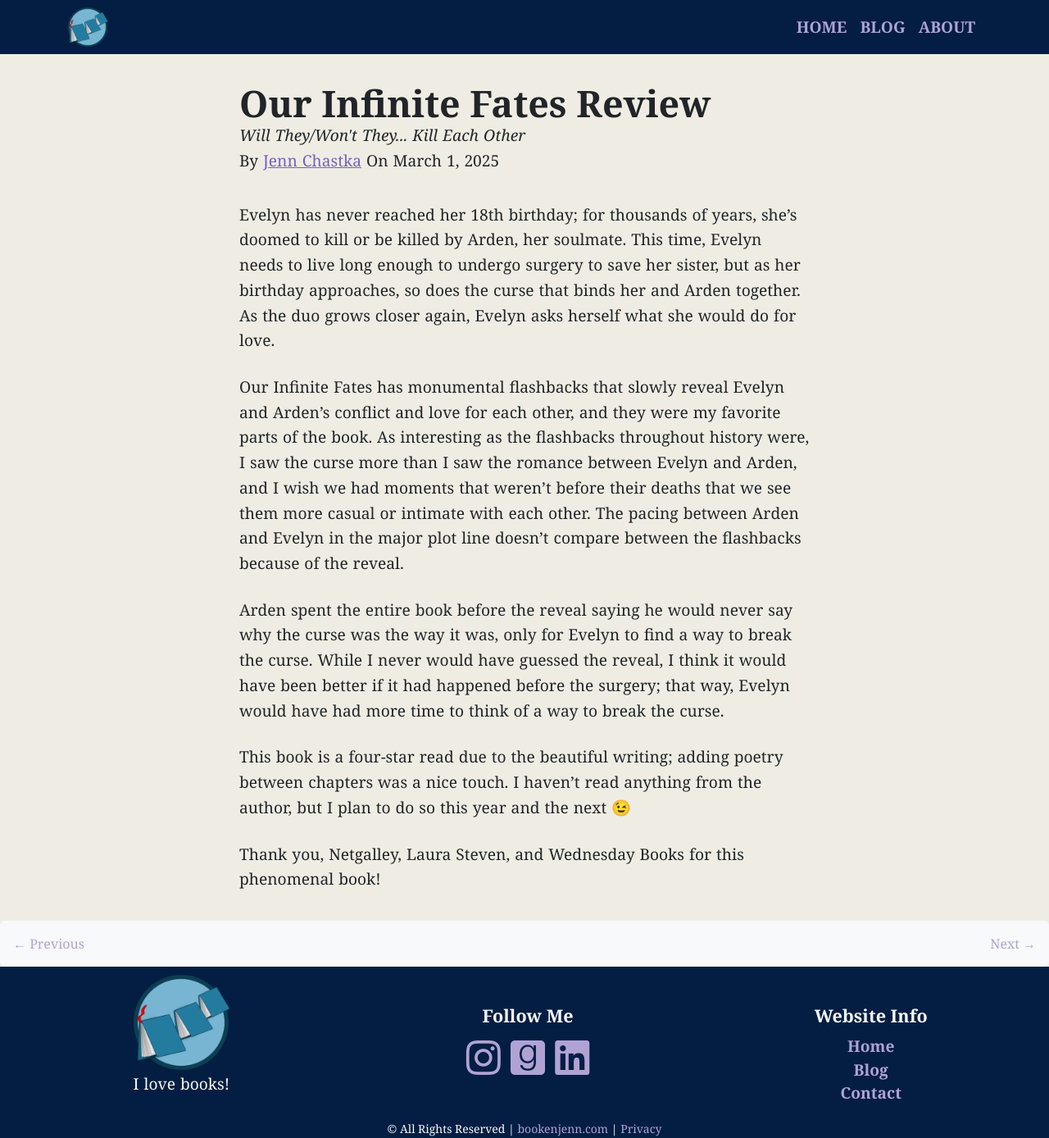
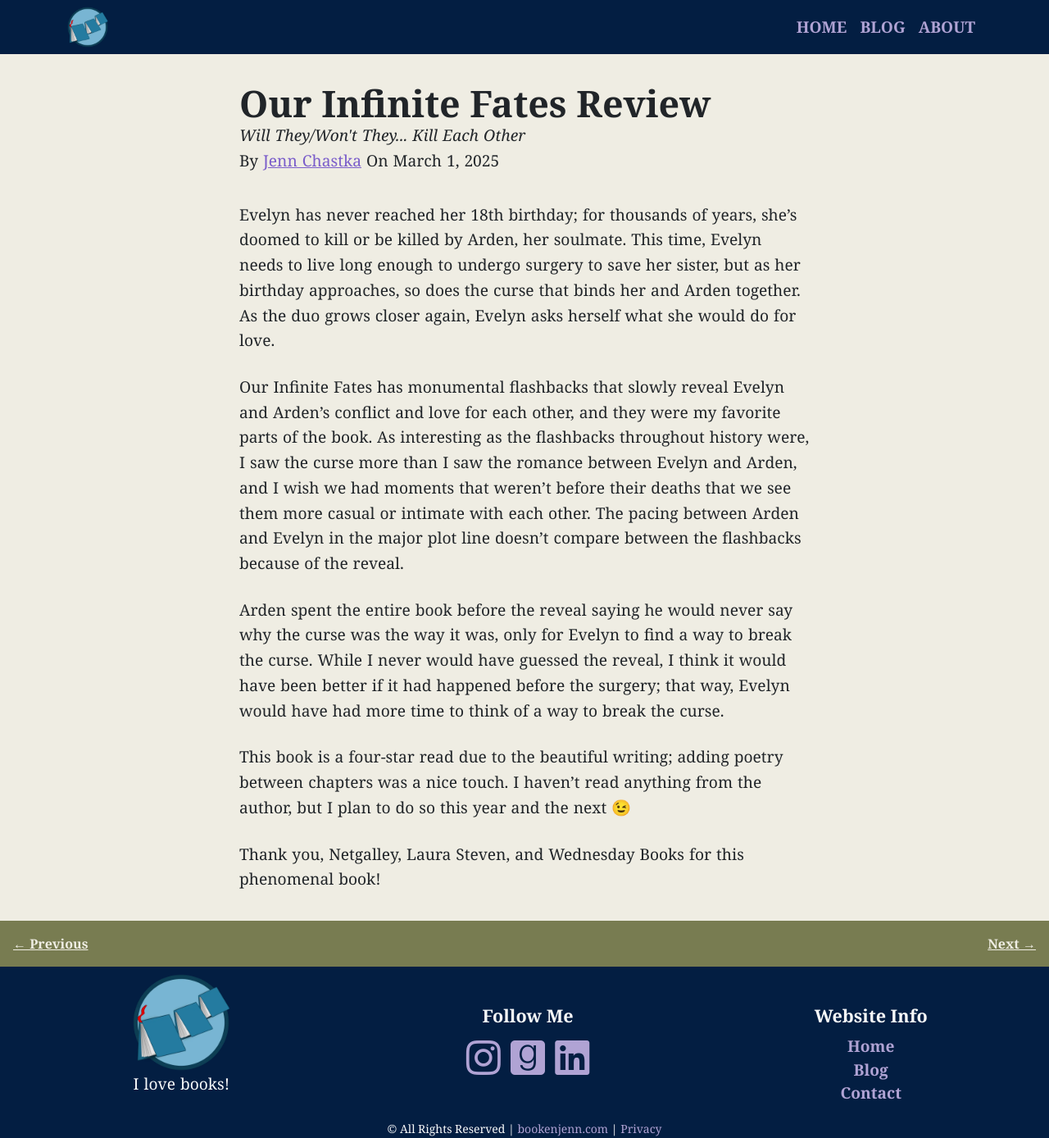
Before and after one commit to CGitHubJ/CGitHubJ.github.io, a Jekyll site: the page built from _posts/2025-03-01-our-infinite-fates-review.md, in a window 1280 px wide. Shown: the whole page at 82% size. Built offline with Jekyll 4.4.1, drawn with Linux system fonts in a browser that asks for light colours; nearby versions of some CDN libraries.

Commit message:
applying theme to post nav links

```diff
--- a/_layouts/post.html
+++ b/_layouts/post.html
@@ -8,7 +8,7 @@ layout: primary
         {{ content }}
     </article>
 </div>
-<nav class="post-nav d-flex justify-content-between flex-wrap align-items-center bg-light p-3 rounded">
+<nav class="post-nav d-flex justify-content-between flex-wrap align-items-center p-3" data-nosnippet>
     {% if page.previous %}
     <a class="prev-link" href="{{ page.previous.url }}">&larr; Previous</a>
     {% endif %}
--- a/assets/css/styles.css
+++ b/assets/css/styles.css
@@ -150,6 +150,15 @@ a:hover {
 
 .blog-content p {
   padding-top: 10px;
+}
+
+.post-nav a {
+  color: var(--color-primary);
+  text-decoration: underline;
+  font-weight: bold;
+}
+.post-nav {
+  background-color: var(--color-secondary);
 }
 
 /* Navigation */
```
